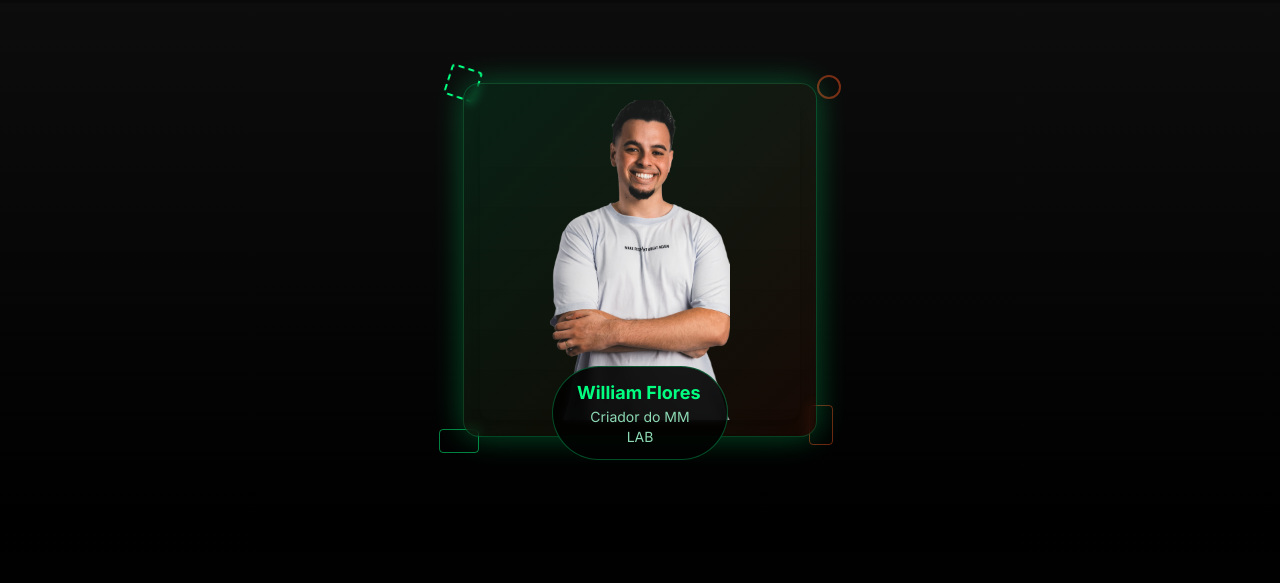
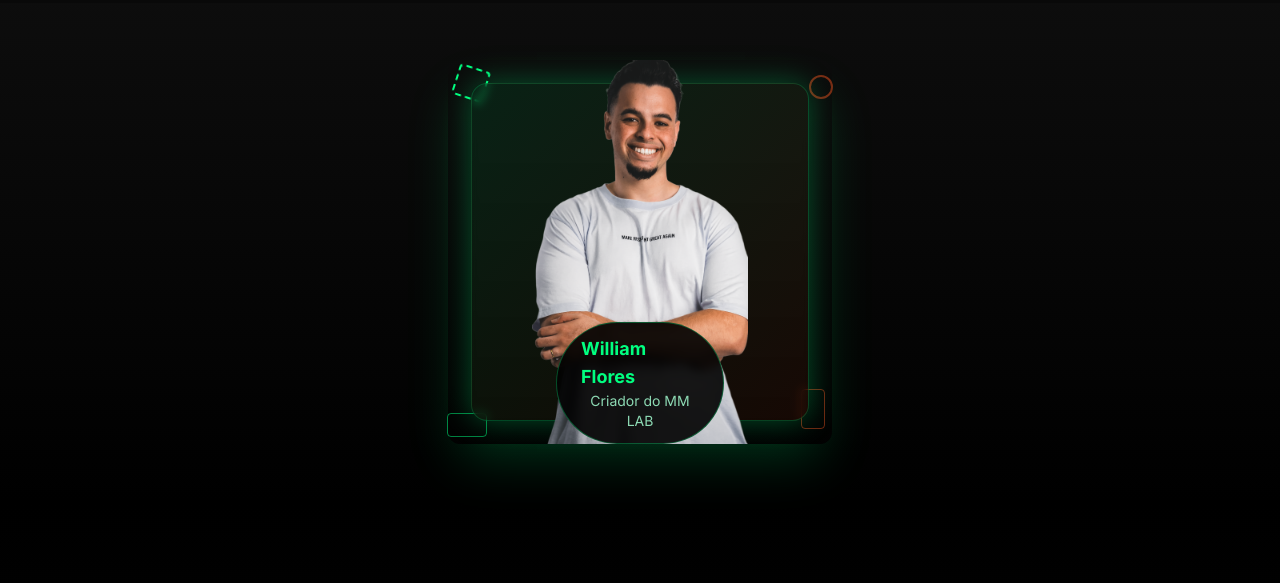
Before and after one commit to FoodVerso/mm-lab-landing-design, a React (Vite) app: page / in a window 1280 px wide. Shown: the part 797-1380 px from the top of the page. Built offline with nearby package versions, Linux system fonts and the light colour scheme.

Commit message:
Adjust William Flores image
Make the William Flores image overlap the created square in the presentation section.

```diff
--- a/src/pages/Index.tsx
+++ b/src/pages/Index.tsx
@@ -59,15 +59,18 @@ const Index = () => {
               <div className="absolute -bottom-2 -right-4 w-6 h-10 border border-mm-red/50 rounded"></div>
 
               {/* Main Photo Container */}
-              <div className="relative p-4 bg-gradient-to-br from-mm-green/10 to-mm-red/10 rounded-2xl backdrop-blur-sm border border-mm-green/20 shadow-green-glow">
-                <img
-                  src="/lovable-uploads/b07bc6f2-f3ce-4050-a7c7-2db37f5fcd32.png"
-                  alt="William Flores - Criador do MM LAB"
-                  className="w-80 h-80 object-contain rounded-xl shadow-lg"
-                />
+              <div className="relative p-2 bg-gradient-to-br from-mm-green/10 to-mm-red/10 rounded-2xl backdrop-blur-sm border border-mm-green/20 shadow-green-glow">
+                {/* Image that projects out of the container */}
+                <div className="relative -m-8 z-10">
+                  <img
+                    src="/lovable-uploads/b07bc6f2-f3ce-4050-a7c7-2db37f5fcd32.png"
+                    alt="William Flores - Criador do MM LAB"
+                    className="w-96 h-96 object-contain rounded-xl shadow-2xl shadow-mm-green/20 hover:scale-105 transition-transform duration-500"
+                  />
+                </div>
 
                 {/* Name Tag */}
-                <div className="absolute -bottom-6 left-1/2 transform -translate-x-1/2 bg-mm-black/90 backdrop-blur-sm px-6 py-3 rounded-full border border-mm-green/30">
+                <div className="absolute -bottom-6 left-1/2 transform -translate-x-1/2 bg-mm-black/90 backdrop-blur-sm px-6 py-3 rounded-full border border-mm-green/30 z-20">
                   <p className="text-mm-green font-bold text-lg">William Flores</p>
                   <p className="text-muted-foreground text-sm text-center">Criador do MM LAB</p>
                 </div>
```
